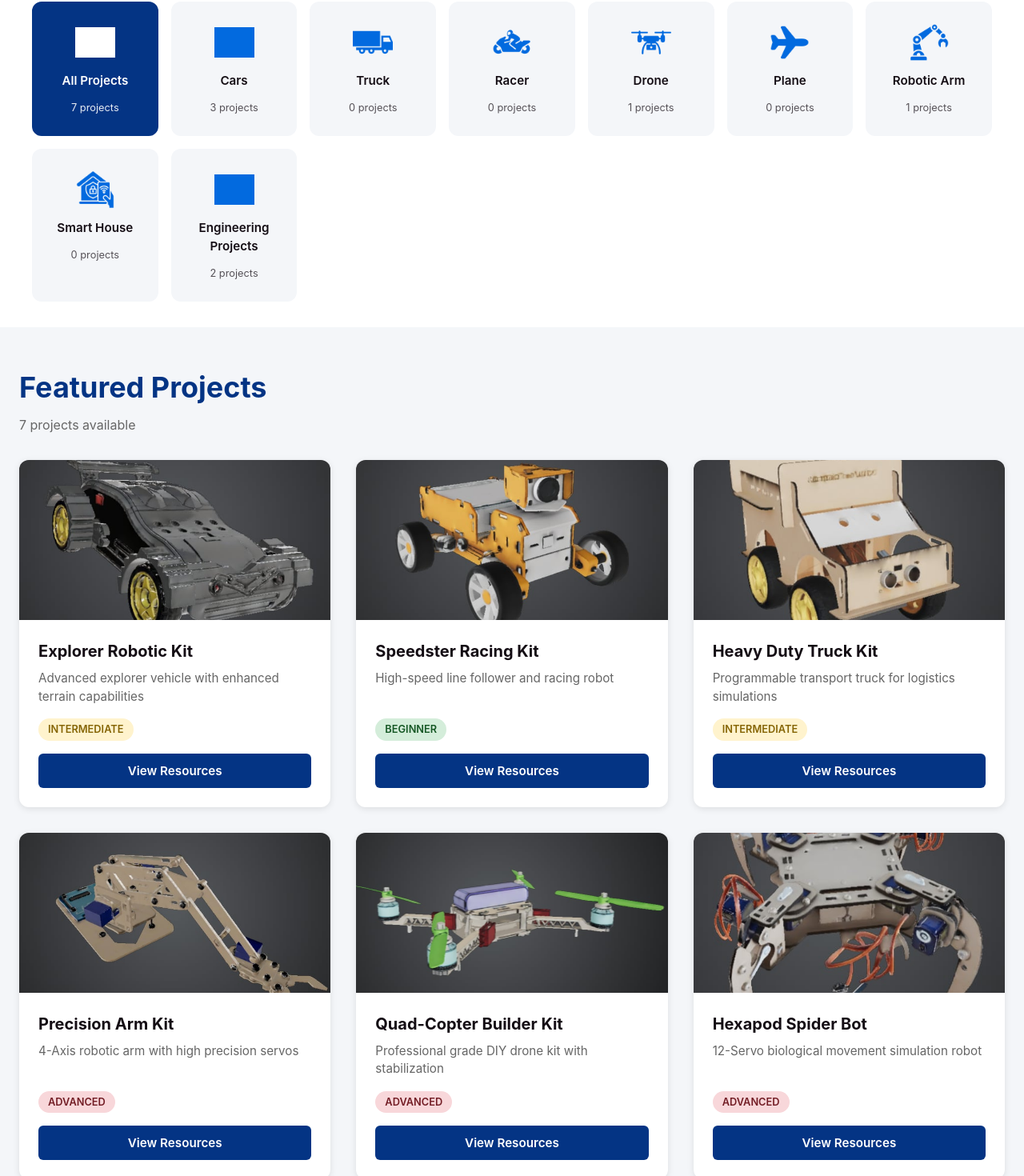
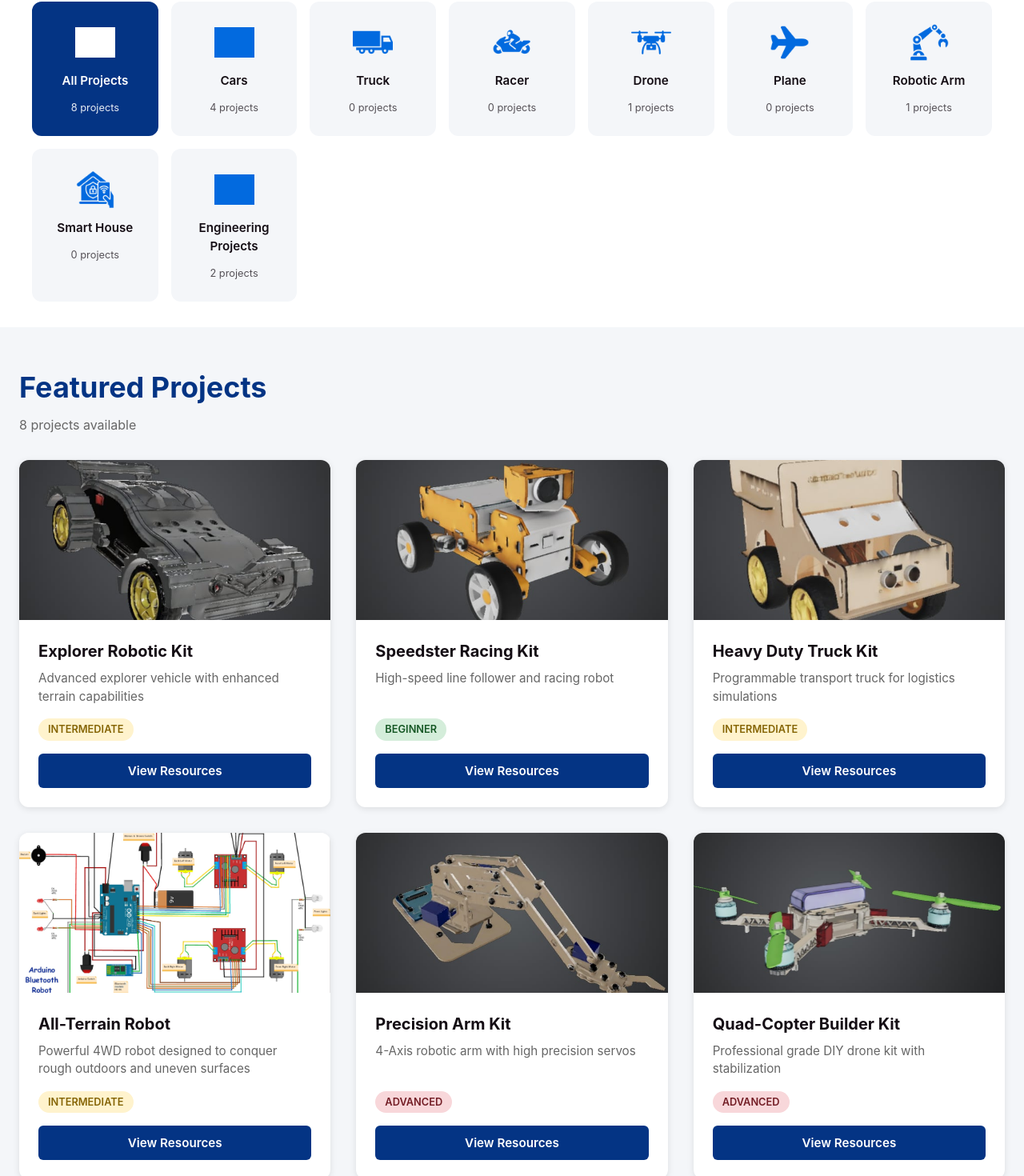
Before and after one commit to aminekhedher/YuboKits1, a React (Vite) app: page /robotics-platform in a window 1280 px wide. Shown: the part 776-2246 px from the top of the page at 80% size. Built offline with nearby package versions, Linux system fonts and the light colour scheme; grey boxes are pictures that could not be loaded.

Commit message:
Add new item: All-Terrain Robot to shop and robotics platform from toutterrain folder

```diff
--- a/src/data/productsData.js
+++ b/src/data/productsData.js
@@ -16,6 +16,8 @@ import armElec from '../assets/tsawer/robot arm elect.jpg';
 import droneVideo from '../assets/tsawer/final-assem.mp4';
 import trashImg1 from '../assets/tsawer/zebla/zbela.jpg';
 import trashImg2 from '../assets/tsawer/zebla/zebla elec (2).jpg';
+import terrainImg1 from '../assets/tsawer/toutterrain/karhbaaaa.jpg';
+import terrainImg2 from '../assets/tsawer/toutterrain/touterrain3d.jpg';
 
 export const products = [
     {
@@ -136,5 +138,22 @@ export const products = [
             "Programming": "Block-based",
             "Sensors": "Ultrasonic"
         }
+    },
+    {
+        id: 9,
+        name: "All-Terrain Robot",
+        category: "Cars",
+        price: "$169",
+        description: "Powerful 4WD robot designed to conquer rough outdoors and uneven surfaces",
+        fullDescription: "Master the outdoors with the All-Terrain Robot. This kit features high-torque motors and heavy-duty treads, making it capable of climbing steep inclines and navigating rocky terrain with ease.",
+        images: [terrainImg1, terrainImg2],
+        features: ["4-Wheel Drive", "High-grip treads", "Shock absorption", "Long-range control"],
+        specs: {
+            "Age Range": "12+ years",
+            "Difficulty": "Intermediate",
+            "Build Time": "6-8 hours",
+            "Programming": "C++ / Python",
+            "Motors": "4 x 12V High Torque"
+        }
     }
 ];
--- a/src/data/projectsData.js
+++ b/src/data/projectsData.js
@@ -6,6 +6,7 @@ import robokit9 from '../assets/robokit9.jpg';
 import robokit11 from '../assets/robokit11.jpg';
 import robokit13 from '../assets/robokit13.jpg';
 import trashImg1 from '../assets/tsawer/zebla/zbela.jpg';
+import terrainImg1 from '../assets/tsawer/toutterrain/karhbaaaa.jpg';
 import truckTuto from '../assets/tsawer/video tuto.mp4';
 
 import engineeringIcon from '../assets/engineering.png';
@@ -18,8 +19,8 @@ import planeIcon from '../assets/airplane.png';
 import homeIcon from '../assets/home-security.png';
 
 export const categories = [
-    { id: 'all', name: 'All Projects', icon: engineeringIcon, count: 7 },
-    { id: 'cars', name: 'Cars', icon: carIcon, count: 3 },
+    { id: 'all', name: 'All Projects', icon: engineeringIcon, count: 8 },
+    { id: 'cars', name: 'Cars', icon: carIcon, count: 4 },
     { id: 'truck', name: 'Truck', icon: truckIcon, count: 0 },
     { id: 'racer', name: 'Racer', icon: racerIcon, count: 0 },
     { id: 'drone', name: 'Drone', icon: droneIcon, count: 1 },
@@ -73,6 +74,20 @@ export const projectsByCategory = {
             learningObjectives: ['Logistics automation', 'Precision route following'],
             components: ['Torque motors', 'Load sensor'],
             skills: ['Automation', 'Route Planning']
+        },
+        {
+            id: 'car-terrain',
+            name: 'All-Terrain Robot',
+            category: 'cars',
+            image: terrainImg1,
+            description: 'Powerful 4WD robot designed to conquer rough outdoors and uneven surfaces',
+            difficulty: 'Intermediate',
+            time: '6-8 hours',
+            githubUrl: '#',
+            pdfUrl: '#',
+            learningObjectives: ['Traction control', 'High-torque motor management'],
+            components: ['4 x High-torque motors', 'Large treads', 'L298N driver'],
+            skills: ['Mechanical Design', 'Motor Control']
         }
     ],
     arm: [
```
